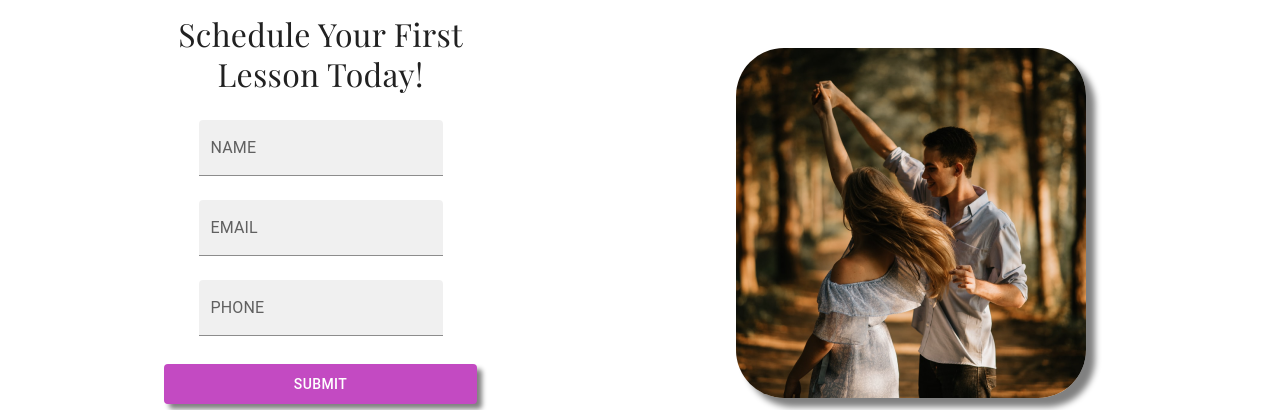
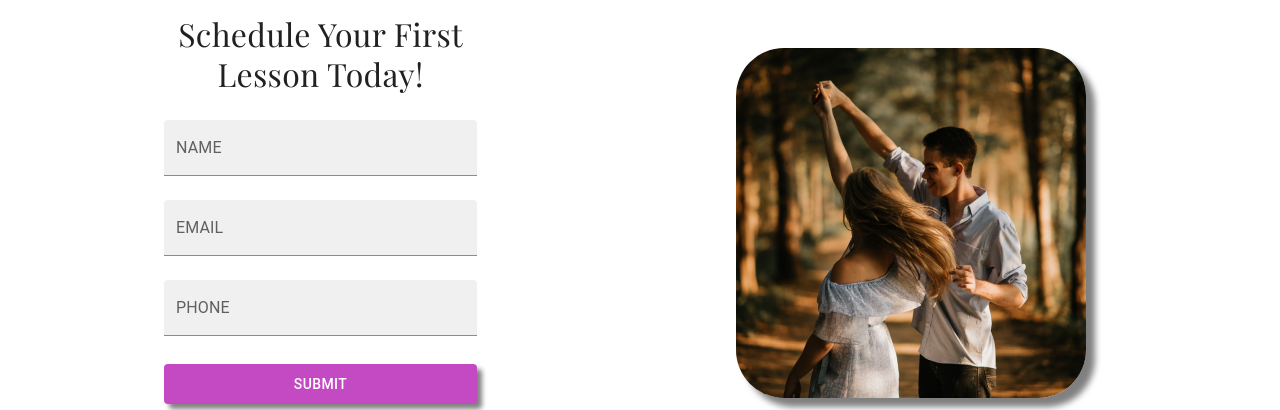
Before and after one commit to th2n10s4u/embd-website, a React (Create React App) app: page / in a window 1280 px wide. Shown: the part 1540-1950 px from the top of the page. Built offline with nearby package versions, Linux system fonts and the light colour scheme.

Commit message:
Update ContactForm.js
fixed width of input field

```diff
--- a/src/assets/components/TemplateComponents/ContactForm.js
+++ b/src/assets/components/TemplateComponents/ContactForm.js
@@ -61,6 +61,7 @@ export default function ContactForm() {
         onSubmit={handleSubmit}
       >
         <TextField
+          sx={{ minWidth: "100%" }}
           value={inputs.name}
           label={"NAME"}
           onChange={handleInputChange}
@@ -71,6 +72,7 @@ export default function ContactForm() {
           autoComplete="none"
         />
         <TextField
+          sx={{ minWidth: "100%" }}
           value={inputs.email}
           label={"EMAIL"}
           onChange={handleInputChange}
@@ -81,6 +83,7 @@ export default function ContactForm() {
           autoComplete="none"
         />
         <TextField
+          sx={{ minWidth: "100%" }}
           value={inputs.phone}
           label={"PHONE"}
           onChange={handleInputChange}
```
